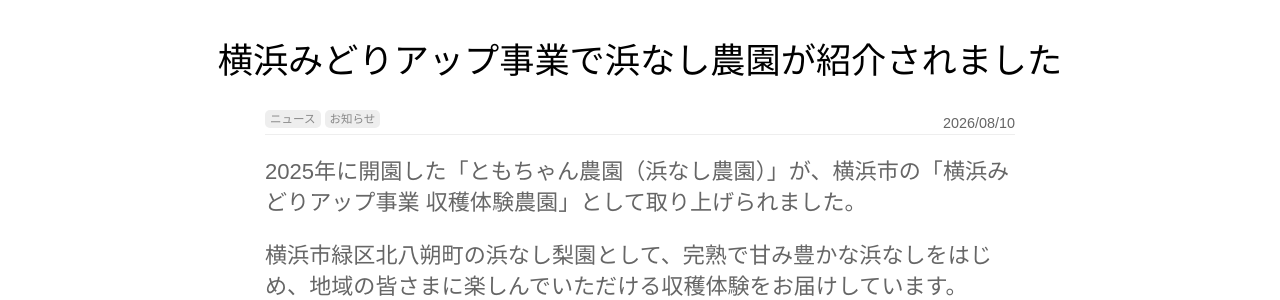
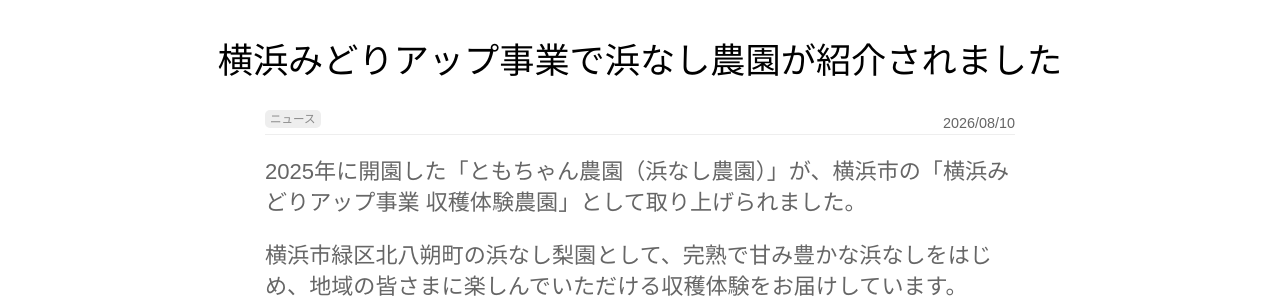
Before and after one commit to johannesnicolaus/nashi_nouen, a Jekyll site: the page built from _posts/2026-08-10-hamanashi-yokohama-midori-up.md, in a window 1280 px wide. Shown: the part 159-459 px from the top of the page. Built offline with Jekyll 4.4.1, drawn with Linux system fonts in a browser that asks for light colours; some web fonts are replaced.

Commit message:
Update Post “08-10-hamanashi-yokohama-midori-up”

```diff
--- a/_posts/2026-08-10-hamanashi-yokohama-midori-up.md
+++ b/_posts/2026-08-10-hamanashi-yokohama-midori-up.md
@@ -3,7 +3,6 @@
 date: 2026-08-10
 categories:
   - ニュース
-  - お知らせ
 ---
 
 2025年に開園した「ともちゃん農園（浜なし農園）」が、横浜市の「横浜みどりアップ事業 収穫体験農園」として取り上げられました。
```
